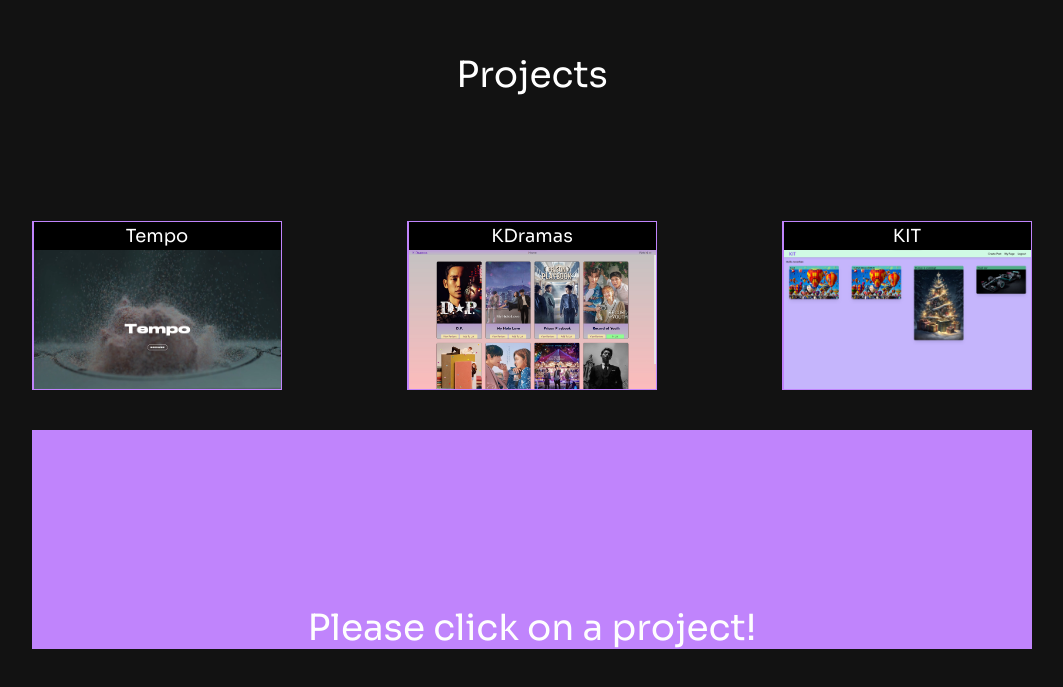
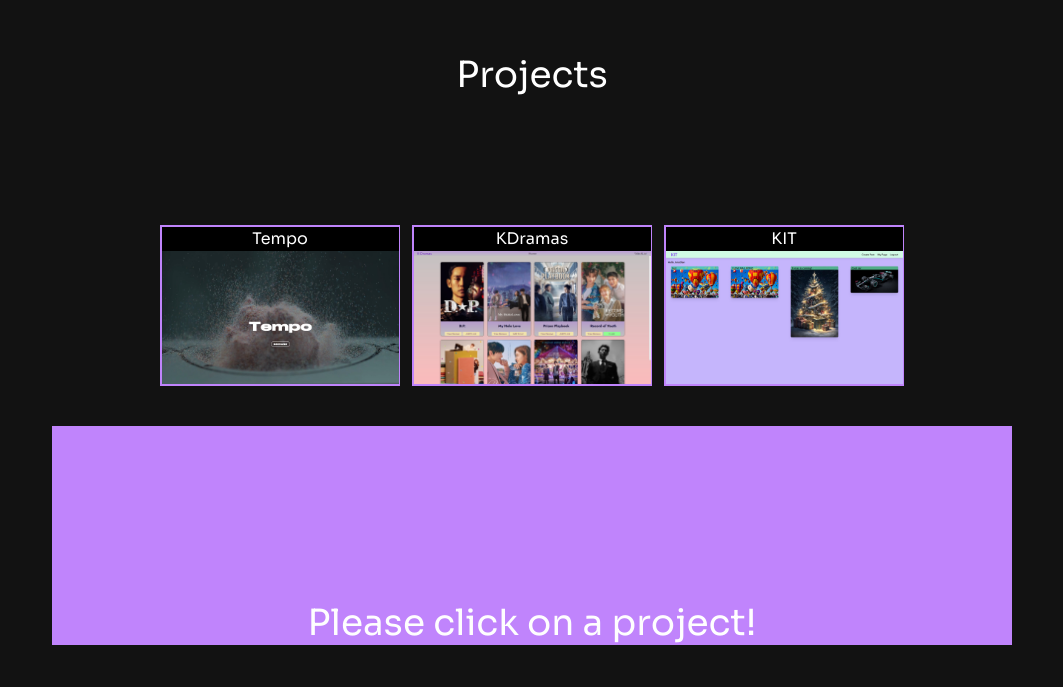
Before and after one commit to Jonnaa/Portfolio, a React (Vite) app: page / in a window 1280 px wide. Shown: the part 1625-2312 px from the top of the page, without its empty margins (108-1171 px from the left). Built offline with nearby package versions, Linux system fonts and the light colour scheme.

Commit message:
Changed sizing on projects page for medium(min 768px) screens

```diff
--- a/src/components/Project/index.jsx
+++ b/src/components/Project/index.jsx
@@ -2,7 +2,7 @@ const Project = ({ imgs, name }) => {
   return (
     <>
       <div className="bg-black h-full relative flex flex-col justify-between items-center">
-        <h1 className="w-full flex flex-col justify-center text-center lg:text-3xl">
+        <h1 className="w-full flex flex-col justify-center text-center md:text-2xl">
           {name}
         </h1>
         <div className="snap-x snap-mandatory flex flex-nowrap overflow-x-auto w-full mx-auto max-w-[700px]">
@@ -15,11 +15,11 @@ const Project = ({ imgs, name }) => {
             </div>
           ))}
         </div>
-        <div className="flex justify-center gap-10">
-          <a href="https://github.com/Jonnaa/Portfolio" target="_blank" className="hover:text-purple-600 visited:text-pink-300 lg:text-lg">
+        <div className="flex justify-center gap-10 md:text-md">
+          <a href="https://github.com/Jonnaa/Portfolio" target="_blank" className="hover:text-purple-600 visited:text-pink-300">
             GitHub
           </a>
-          <a href="https://jonnaa.github.io/Portfolio/" target="_blank" className="hover:text-purple-600 visited:text-pink-300 lg:text-lg">
+          <a href="https://jonnaa.github.io/Portfolio/" target="_blank" className="hover:text-purple-600 visited:text-pink-300">
             Website
           </a>
         </div>
--- a/src/components/Projects/index.jsx
+++ b/src/components/Projects/index.jsx
@@ -100,11 +100,11 @@ const Projects = () => {
         Projects
       </h1>
       {/* Projects page contents */}
-      <div className="md:w-4/5 lg:w-10/12 lg:max-w-[1000px] min-h-[calc(80vh)] mx-auto relative flex justify-center flex-col pt-10 lg:gap-10">
+      <div className="w-11/12 md:w-10/12 lg:w-9/12 lg:max-w-[1000px] min-h-[calc(80vh)] mx-auto relative flex justify-center flex-col pt-10 gap-10 lg:gap-10">
         {/* Div holds projects - small versions */}
-        <div className="flex flex-wrap justify-between gap-3 w-full mx-auto relative text-center lg:text-lg">
+        <div className="flex flex-wrap justify-center gap-3 w-full mx-auto relative text-center md:text-md">
           {/* Project 1 Div */}
-          <div className="lg:w-1/4 p-[1.5px] bg-purple-400">
+          <div className="md:w-1/4 p-[1.5px] bg-purple-400">
             <div
               className="w-full bg-black cursor-pointer"
               onClick={() => {
@@ -119,7 +119,7 @@ const Projects = () => {
           </div>
 
           {/* Project 2 Div */}
-          <div className="lg:w-1/4 p-[1.5px] bg-purple-400">
+          <div className="md:w-1/4 p-[1.5px] bg-purple-400">
             <div
               className="w-full bg-black cursor-pointer"
               onClick={() => {
@@ -134,7 +134,7 @@ const Projects = () => {
           </div>
 
           {/* Project 3 Div */}
-          <div className="lg:w-1/4 p-[1.5px] bg-purple-400">
+          <div className="md:w-1/4 p-[1.5px] bg-purple-400">
             <div
               className="w-full bg-black cursor-pointer"
               onClick={() => {
```
